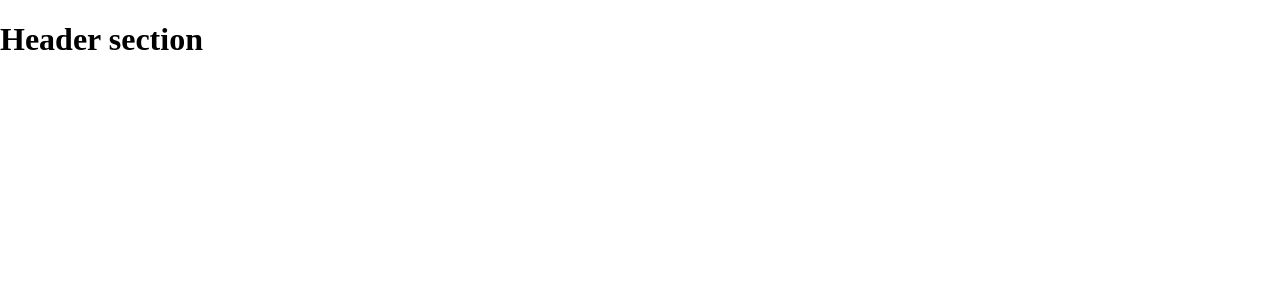
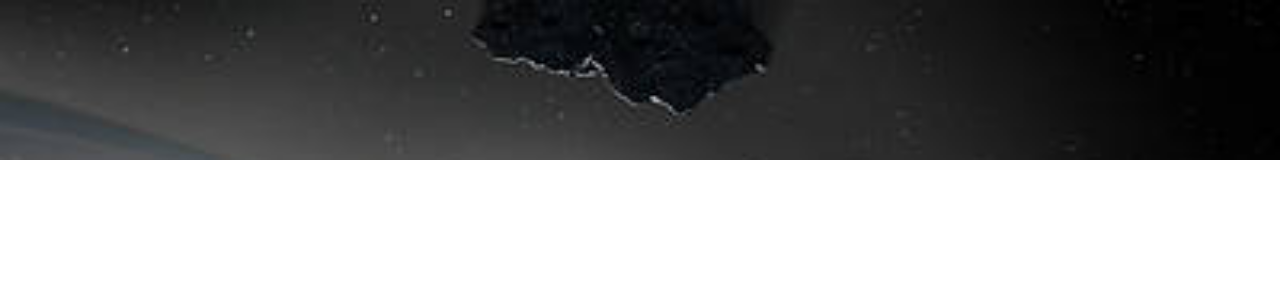
Before and after one commit to ancosta993/portfolio-react, a React (Create React App) app: page / in a window 1280 px wide. Both pictures are taken after a click on the button "Get Started". Shown: the top 300 px of the page. Built offline with nearby package versions, Linux system fonts and the light colour scheme.

Commit message:
worked on header feature accidentally

```diff
--- a/public/index.html
+++ b/public/index.html
@@ -26,18 +26,7 @@
     -->
     <title>React App</title>
   </head>
-  <body>
+  <body id='root'>
     <noscript>You need to enable JavaScript to run this app.</noscript>
-    <div id="root"></div>
-    <!--
-      This HTML file is a template.
-      If you open it directly in the browser, you will see an empty page.
-
-      You can add webfonts, meta tags, or analytics to this file.
-      The build step will place the bundled scripts into the <body> tag.
-
-      To begin the development, run `npm start` or `yarn start`.
-      To create a production bundle, use `npm run build` or `yarn build`.
-    -->
   </body>
 </html>
--- a/src/App.js
+++ b/src/App.js
@@ -6,14 +6,20 @@ function App() {
   const [showStartPage , setShowStartPage] = useState(true);
 
   return (
-    <main className = {showStartPage && 'startPageBg'}>
+    <>
       {showStartPage ? (
+      <main className={showStartPage && 'startPageBg'}>
         <StartPage
-        showStartPage={showStartPage}setShowStartPage={setShowStartPage}></StartPage>
-      ) : (
+        showStartPage={showStartPage} setShowStartPage={setShowStartPage}>
+        </StartPage>
+      </main>
+    ) : (
+      <main>
         <Header></Header>
-      )}
-    </main>
+      </main>
+    )}
+  </>
+
 
   );
 }
--- a/src/components/Header/index.js
+++ b/src/components/Header/index.js
@@ -2,8 +2,8 @@ import React from 'react';
 
 function Header(){
    return (
-      <div>
-         <h1>Header section</h1>
+      <div className='heroContainer'>
+
       </div>
    )
 }
--- a/src/index.css
+++ b/src/index.css
@@ -53,3 +53,10 @@ body {
   background-color: yellowgreen;
   border: 10px solid black;
 }
+
+.heroContainer{
+  background-image: url('../src/assets/hero-section-image.jpg');
+  background-repeat: no-repeat;
+  background-size: cover;
+  height:20vh;
+}
```
Also changed, not shown: src/assets/hero-section-image.jpg (added).
